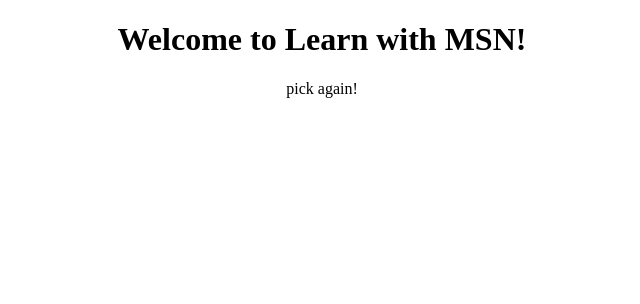
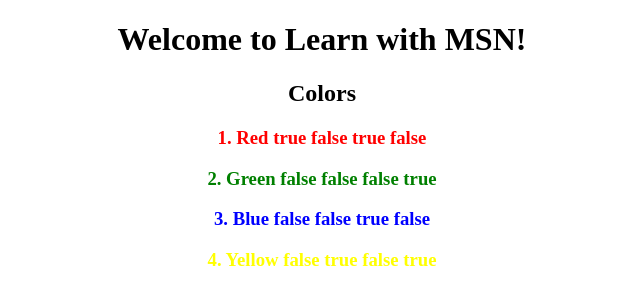
Before and after one commit to MuhammadSohailNazar/angular-basic, an Angular app in the folder angular-basic/: page / in a window 1280 px wide. Shown: the top 304 px of the page, without its empty margins (318-958 px from the left). Built offline with nearby package versions, Linux system fonts and the light colour scheme.

Commit message:
9. structure directive: ngFor

```diff
--- a/angular-basic/src/app/app.component.html
+++ b/angular-basic/src/app/app.component.html
@@ -12,7 +12,8 @@
   <!-- <app-template-reference></app-template-reference> -->
   <!-- <app-two-way-binding></app-two-way-binding> -->
   <!-- <app-ng-if></app-ng-if> -->
-  <app-ng-switch></app-ng-switch>
+  <!-- <app-ng-switch></app-ng-switch> -->
+  <app-ng-for></app-ng-for>
 
 </div>
 
--- a/angular-basic/src/app/app.module.ts
+++ b/angular-basic/src/app/app.module.ts
@@ -13,6 +13,7 @@
 import { TwoWayBindingComponent } from './two-way-binding/two-way-binding.component';
 import { NgIfComponent } from './ng-if/ng-if.component';
 import { NgSwitchComponent } from './ng-switch/ng-switch.component';
+import { NgForComponent } from './ng-for/ng-for.component';
 
 @NgModule({
   declarations: [
@@ -26,7 +27,8 @@
     TemplateReferenceComponent,
     TwoWayBindingComponent,
     NgIfComponent,
-    NgSwitchComponent
+    NgSwitchComponent,
+    NgForComponent
   ],
   imports: [
     BrowserModule,
--- /dev/null
+++ b/angular-basic/src/app/ng-for/ng-for.component.html
@@ -0,0 +1,5 @@
+<h2>Colors</h2>
+
+<div *ngFor="let color of colors; index as i;first as f; last as l;even as e; odd as o">
+    <h3 [style.color]="color">{{i +1}}. {{color}} {{f}} {{l}} {{e}} {{o}}</h3>
+</div>
--- /dev/null
+++ b/angular-basic/src/app/ng-for/ng-for.component.ts
@@ -0,0 +1,15 @@
+import { Component, OnInit } from '@angular/core';
+
+@Component({
+  selector: 'app-ng-for',
+  templateUrl: './ng-for.component.html',
+  styleUrls: ['./ng-for.component.css']
+})
+export class NgForComponent implements OnInit {
+  public colors = ['Red', 'Green', 'Blue', 'Yellow'];
+  constructor() { }
+
+  ngOnInit() {
+  }
+
+}
```
Also changed, not shown: angular-basic/src/app/ng-for/ng-for.component.css (added).
